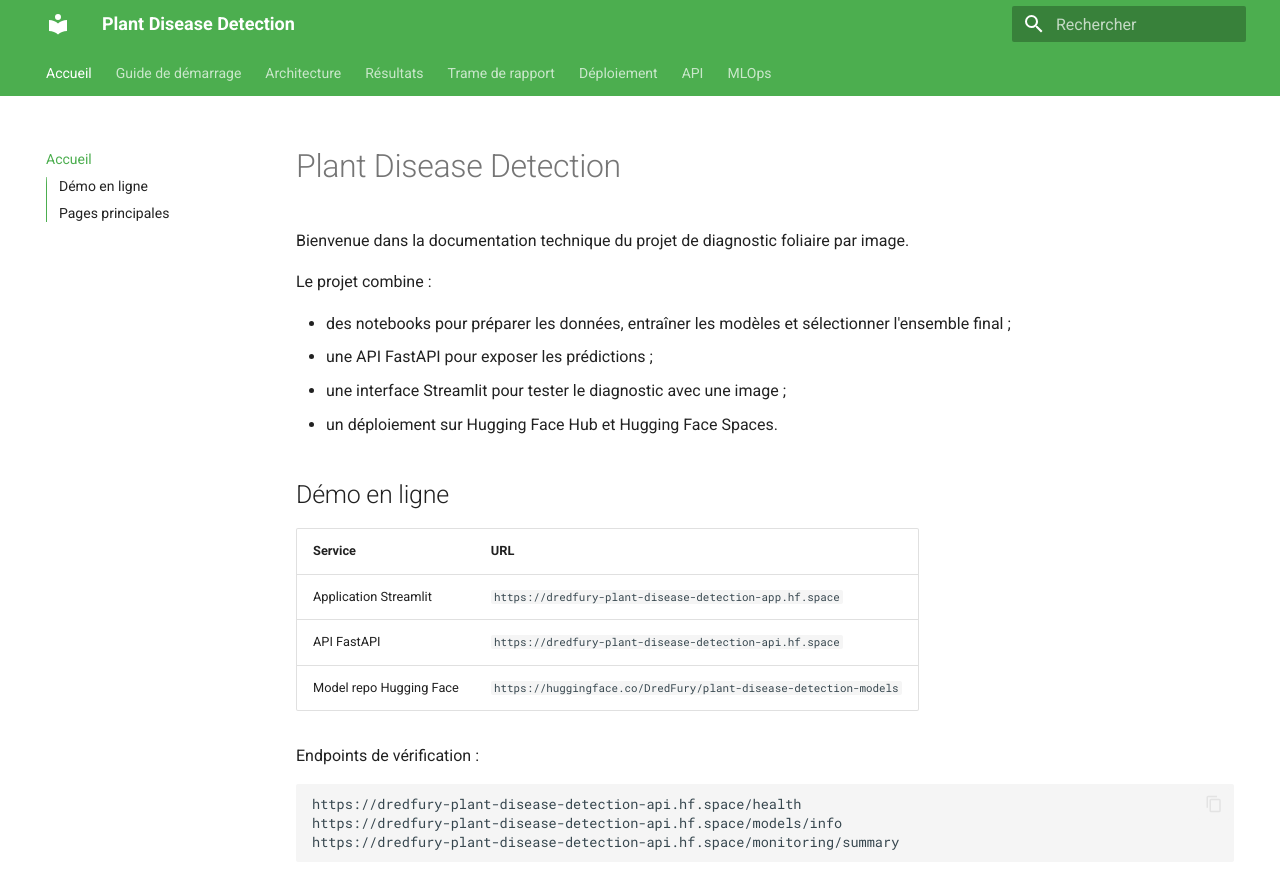
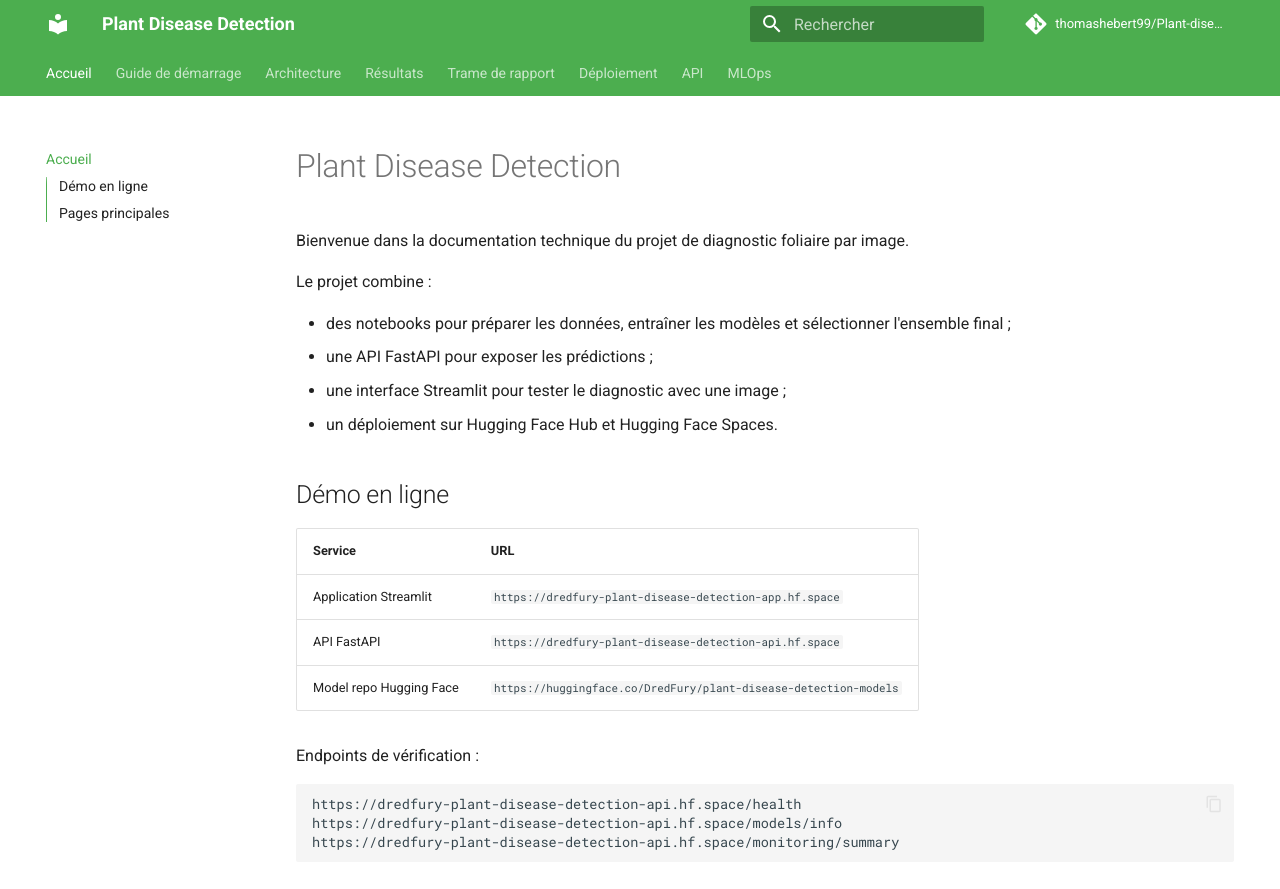
Before and after one commit to thomashebert99/Plant-disease-detection, an MkDocs documentation site: the page built from docs/index.md, in a window 1280 px wide and 900 px high. Shown: the top 889 px of the window. Built offline with MkDocs 1.6.1 and Material for MkDocs 9.7.7, drawn with Linux system fonts in a browser that asks for light colours; comment, search, counter and statistics services are not loaded.

Commit message:
Ajout du site de documentation

```diff
--- a/mkdocs.yml
+++ b/mkdocs.yml
@@ -1,6 +1,9 @@
 site_name: Plant Disease Detection
 site_description: Documentation du projet de diagnostic foliaire par image
 site_author: Plant Disease Detection
+site_url: https://thomashebert99.github.io/Plant-disease-detection/
+repo_url: https://github.com/thomashebert99/Plant-disease-detection
+repo_name: thomashebert99/Plant-disease-detection
 
 theme:
   name: material
```
Also changed, not shown: 2 other files.
